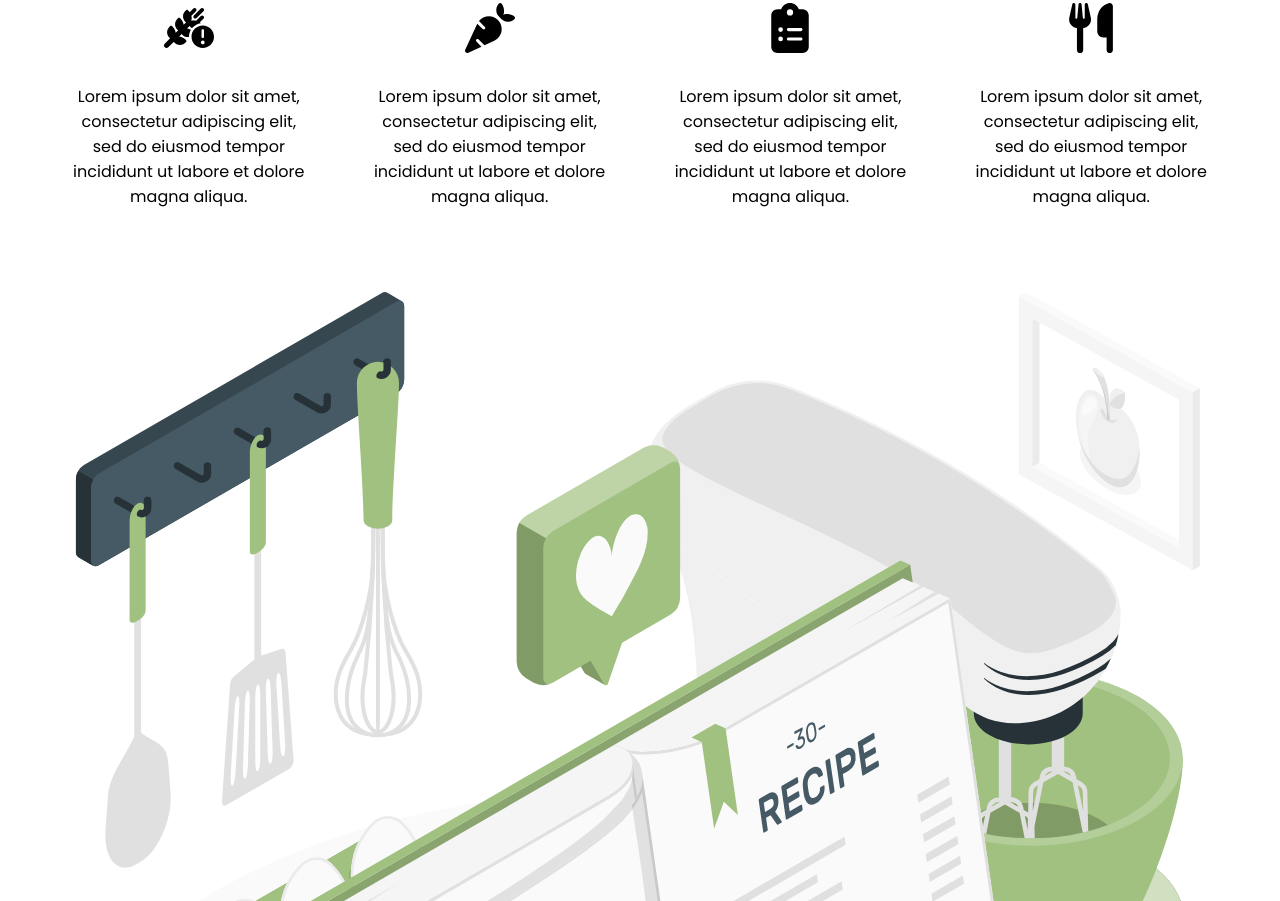
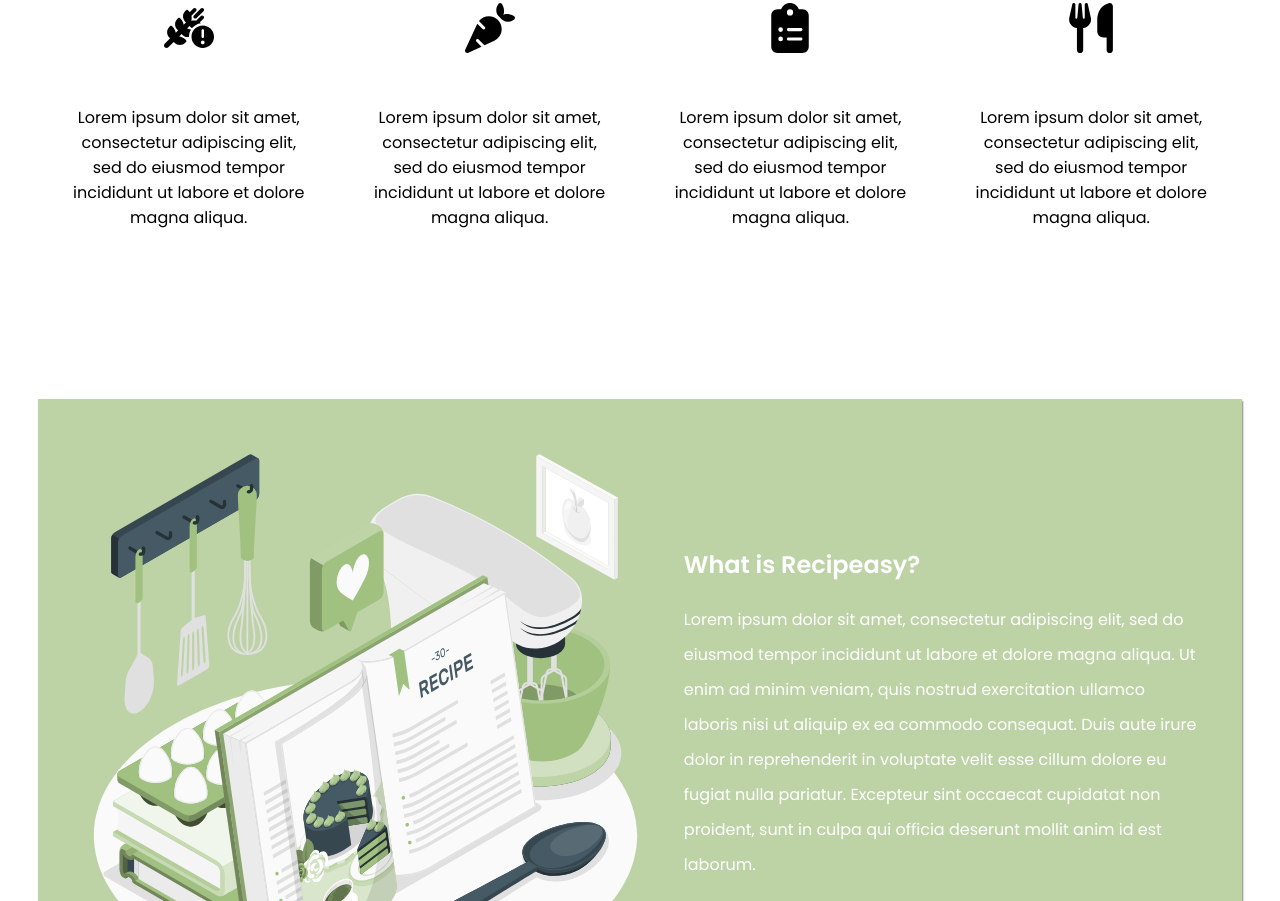
Before and after one commit to Nick-Fong925/nwHacks2023v2, a website: page client/index.html in a window 1280 px wide. Shown: the part 1447-2348 px from the top of the page. Drawn offline with Linux system fonts and the light colour scheme.

Commit message:
styled features section

```diff
--- a/styling/index-main.css
+++ b/styling/index-main.css
@@ -73,6 +73,7 @@
 .mission {
     text-align: center;
     margin-top: 12%;
+    margin-bottom: 12%;
 }
 .mission-container {
     display: flex;
@@ -95,5 +96,31 @@
     width: 50px;
     height: 50px;
     flex-shrink: 0;
-    margin-bottom: 15px;
+    margin-bottom: 15%;
 }
+
+.features {
+    display: flex;
+    align-items: center;
+    justify-content: center;
+    background-color: rgba(161,193,129, 0.70);
+    color: white;
+    margin-left: 3vw;
+    margin-right: 3vw;
+    margin-top: 7vw;
+    box-shadow: 1px 2px 2px grey;
+    border-radius: 0 0 20px 0;
+    padding: 25px 25px;
+}
+
+.features img {
+    width: 50%;
+    height: 40%;
+
+}
+
+.features section {
+    width: 45%;
+    line-height: 35px;
+    margin-left: 30px;
+}
```
